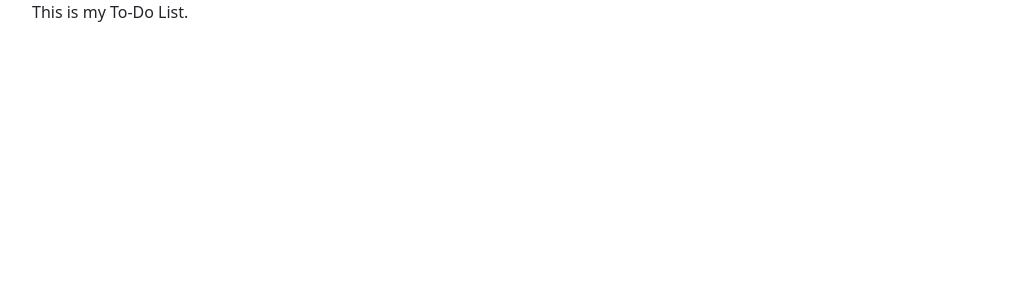
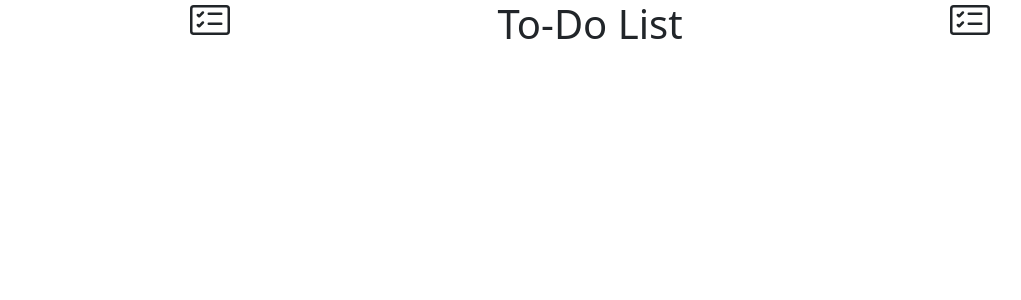
Before and after one commit to rdmullins/to-do-list, a React (Create React App) app in the folder todo/: page / in a window 1280 px wide. Shown: the top 300 px of the page, without its empty margins (50-1071 px from the left). Built offline with nearby package versions, Linux system fonts and the light colour scheme.

Commit message:
Header component created

```diff
--- a/todo/src/App.js
+++ b/todo/src/App.js
@@ -1,11 +1,12 @@
 // Imports go Here
 import React, { useState, useEffect } from "react";
 import "bootstrap/dist/css/bootstrap.min.css";
+import Header from "./Header";
 
 function App() {
     return (
         <div className="container">
-            This is my To-Do List.
+            <Header />
         </div>
     )
 };
--- /dev/null
+++ b/todo/src/Header.js
@@ -0,0 +1,23 @@
+function Header() {
+    return (
+        <div className="row">
+            <div className="col text-center">
+                <svg xmlns="http://www.w3.org/2000/svg" width="40" height="40" fill="currentColor" class="bi bi-card-checklist" viewBox="0 0 16 16">
+                    <path d="M14.5 3a.5.5 0 0 1 .5.5v9a.5.5 0 0 1-.5.5h-13a.5.5 0 0 1-.5-.5v-9a.5.5 0 0 1 .5-.5h13zm-13-1A1.5 1.5 0 0 0 0 3.5v9A1.5 1.5 0 0 0 1.5 14h13a1.5 1.5 0 0 0 1.5-1.5v-9A1.5 1.5 0 0 0 14.5 2h-13z"/>
+                    <path d="M7 5.5a.5.5 0 0 1 .5-.5h5a.5.5 0 0 1 0 1h-5a.5.5 0 0 1-.5-.5zm-1.496-.854a.5.5 0 0 1 0 .708l-1.5 1.5a.5.5 0 0 1-.708 0l-.5-.5a.5.5 0 1 1 .708-.708l.146.147 1.146-1.147a.5.5 0 0 1 .708 0zM7 9.5a.5.5 0 0 1 .5-.5h5a.5.5 0 0 1 0 1h-5a.5.5 0 0 1-.5-.5zm-1.496-.854a.5.5 0 0 1 0 .708l-1.5 1.5a.5.5 0 0 1-.708 0l-.5-.5a.5.5 0 0 1 .708-.708l.146.147 1.146-1.147a.5.5 0 0 1 .708 0z"/>
+                </svg>
+            </div>
+            <div className="col text-center">
+                <h1>To-Do List</h1>
+            </div>
+            <div className="col text-center">
+                <svg xmlns="http://www.w3.org/2000/svg" width="40" height="40" fill="currentColor" class="bi bi-card-checklist" viewBox="0 0 16 16">
+                    <path d="M14.5 3a.5.5 0 0 1 .5.5v9a.5.5 0 0 1-.5.5h-13a.5.5 0 0 1-.5-.5v-9a.5.5 0 0 1 .5-.5h13zm-13-1A1.5 1.5 0 0 0 0 3.5v9A1.5 1.5 0 0 0 1.5 14h13a1.5 1.5 0 0 0 1.5-1.5v-9A1.5 1.5 0 0 0 14.5 2h-13z"/>
+                    <path d="M7 5.5a.5.5 0 0 1 .5-.5h5a.5.5 0 0 1 0 1h-5a.5.5 0 0 1-.5-.5zm-1.496-.854a.5.5 0 0 1 0 .708l-1.5 1.5a.5.5 0 0 1-.708 0l-.5-.5a.5.5 0 1 1 .708-.708l.146.147 1.146-1.147a.5.5 0 0 1 .708 0zM7 9.5a.5.5 0 0 1 .5-.5h5a.5.5 0 0 1 0 1h-5a.5.5 0 0 1-.5-.5zm-1.496-.854a.5.5 0 0 1 0 .708l-1.5 1.5a.5.5 0 0 1-.708 0l-.5-.5a.5.5 0 0 1 .708-.708l.146.147 1.146-1.147a.5.5 0 0 1 .708 0z"/>
+                </svg>
+            </div>
+        </div>
+    )
+};
+
+export default Header;
```
